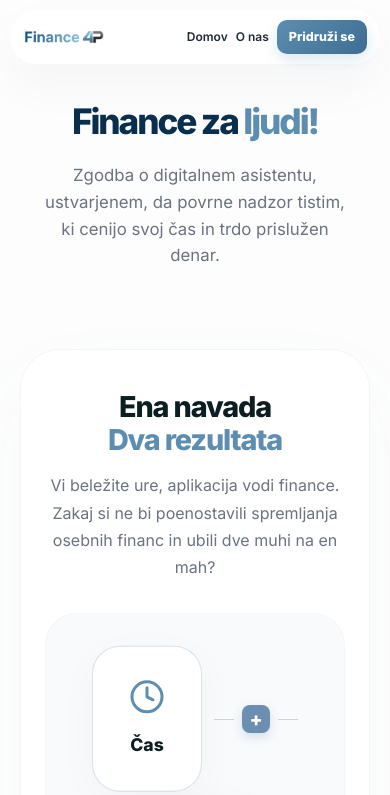
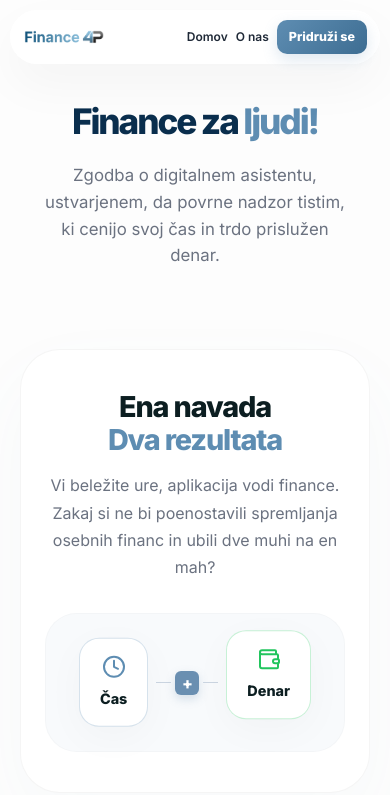
Before and after one commit to filipkolle/Landing-4P, a React (Vite) app: page /o-nas in a window 390 px wide. Shown: the top 795 px of the page. Built offline with nearby package versions, Linux system fonts and the light colour scheme.

Commit message:
style: fix idea section scale animation on mobile

```diff
--- a/src/styles/About.css
+++ b/src/styles/About.css
@@ -208,8 +208,33 @@
     font-size: 2.2rem;
   }
   .idea-visual {
-    padding: 32px 16px;
-    flex-wrap: wrap;
+    padding: 24px 8px;
+    flex-wrap: nowrap;
+    gap: 8px;
+  }
+  .idea-icon-box {
+    padding: 16px 20px;
+    gap: 8px;
+    border-radius: 20px;
+  }
+  .idea-icon-box svg {
+    width: 24px;
+    height: 24px;
+  }
+  .idea-icon-box span {
+    font-size: 0.9rem;
+  }
+  .idea-connector {
+    gap: 4px;
+  }
+  .conn-line {
+    width: 15px;
+  }
+  .conn-plus {
+    width: 24px;
+    height: 24px;
+    font-size: 1rem;
+    border-radius: 6px;
   }
 }
 
```
